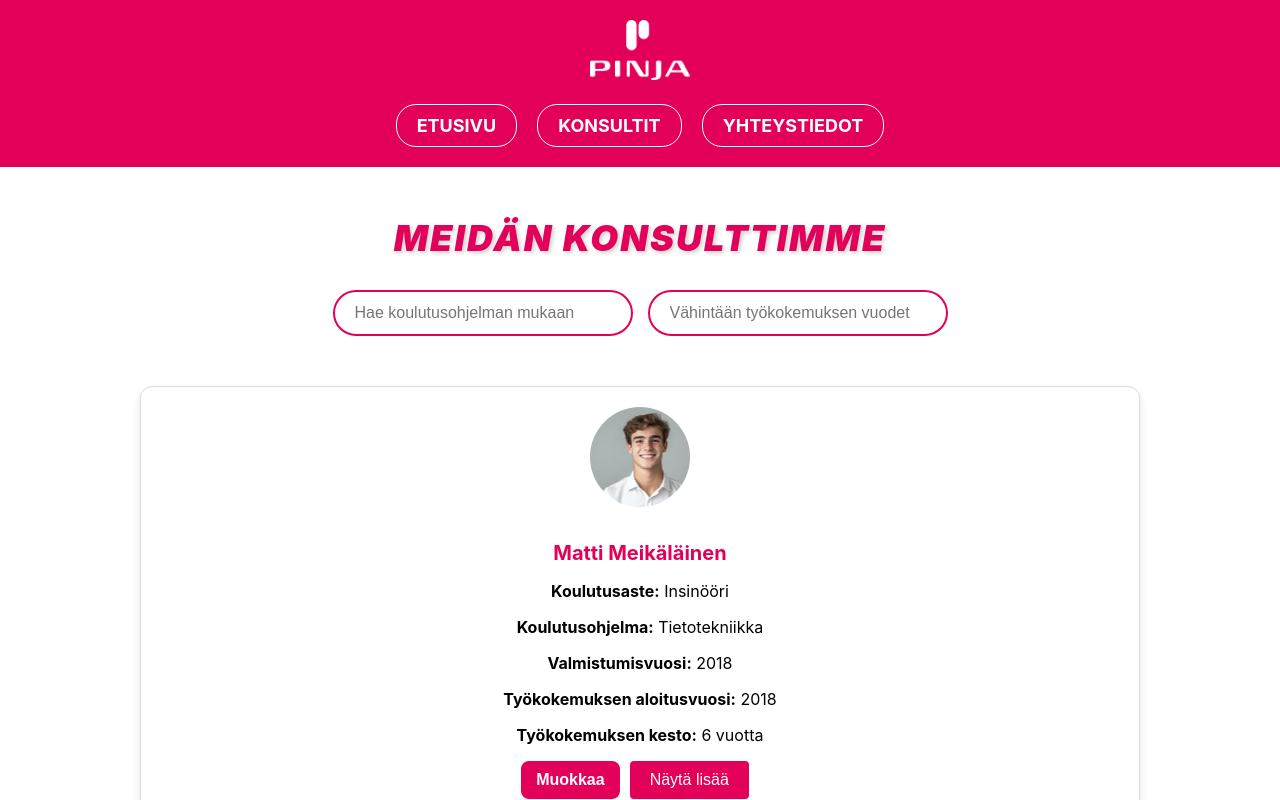
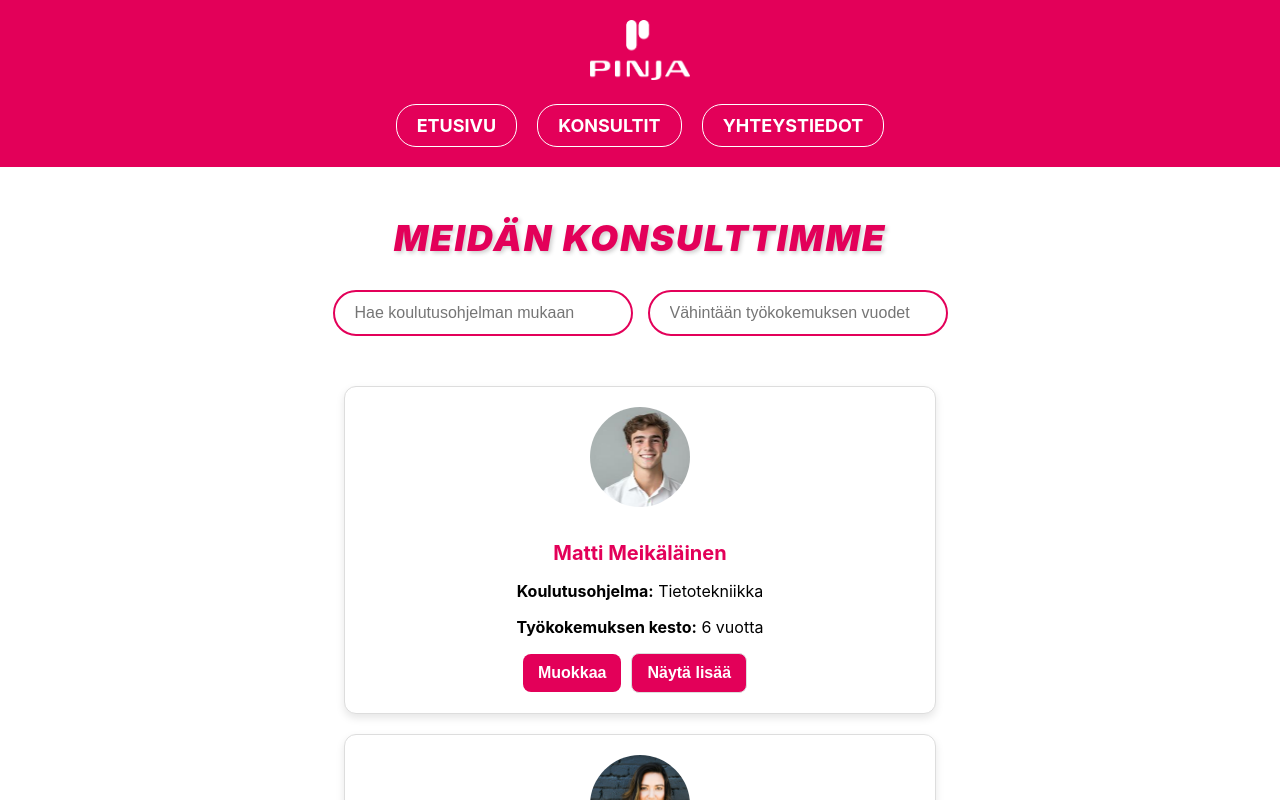
Before and after one commit to JimiPihlaja/pinja, a React (Create React App) app: page / in a window 1280 px wide. Shown: the top 800 px of the page. Built offline with nearby package versions, Linux system fonts and the light colour scheme.

Commit message:
korjasin napit näyttämään samalta

```diff
--- a/package.json
+++ b/package.json
@@ -17,7 +17,6 @@
     "test": "react-scripts test",
     "eject": "react-scripts eject"
   },
-
   "browserslist": {
     "production": [
       ">0.2%",
--- a/src/components/ConsultantEditForms.css
+++ b/src/components/ConsultantEditForms.css
@@ -64,16 +64,16 @@
     background-color: #5a6268;
   }
 
-  .edit-button {
+  button.edit-button {
     background-color: #e30059;
-    color: #fff;
-    padding: 10px 20px;
+    color: white;
     border: none;
-    border-radius: 4px;
+    border-radius: 8px;
+    padding: 10px 15px;
     cursor: pointer;
-    font-size: 1em;
-    text-align: center;
-    transition: background-color 0.3s ease;
+    font-size: 16px;
+    font-weight: 600;
+    transition: background-color 0.3s ease, transform 0.2s ease;
   }
 
   .edit-button:hover {
--- a/src/components/ConsultantList.css
+++ b/src/components/ConsultantList.css
@@ -51,11 +51,14 @@
   border: 1px solid #ddd;
   border-radius: 12px; /* Pehmeämmät kulmat */
   padding: 20px;
-  margin-bottom: 20px;
+  margin: 20px auto; /* Auto-keskitys */
   background-color: white; /* Kirkas taustaväri */
   box-shadow: 0 4px 8px rgba(0, 0, 0, 0.1);
   transition: transform 0.3s ease, box-shadow 0.3s ease;
+  width: 80%; /* Kortin leveyden pienennys */
+  max-width: 550px; /* Maksimileveys */
 }
+
 
 .card:hover {
   transform: translateY(-5px); /* Kortti nousee hieman hoverissa */
@@ -137,3 +140,30 @@ button.edit-button:active {
   outline: none;
   border-bottom: 3px solid #e30059;
 }
+
+.toggle-button {
+  background-color: #e30059; /* Taustaväri */
+  color: #fff; /* Valkoinen teksti */
+  padding: 10px 15px; /* Lisää tilaa */
+  border: 1px solid #ddd; /* Hieman vaaleampi reunus */
+  border-radius: 8px; /* Pyöristetyt kulmat */
+  cursor: pointer; /* Klikattava osoitin */
+  font-size: 16px; /* Mukautettu fonttikoko */
+  font-weight: 600; /* Lihavampi teksti */
+  transition: background-color 0.3s ease, transform 0.2s ease, border-color 0.3s ease; /* Siirtymäefektit */
+}
+
+.toggle-button:hover {
+  background-color: #bf0048; /* Hover-tilan tumma väri */
+  border-color: #e30059; /* Muuttuva reunusväri hoverissa */
+  transform: scale(1.05); /* Hieman suurempi hover-tilassa */
+}
+
+.toggle-button:active {
+  transform: scale(1); /* Palaa normaaliksi klikkauksen jälkeen */
+}
+
+.toggle-button:focus {
+  outline: none; /* Poistaa oletusfokuksen */
+  border-color: #e30059; /* Fokustilassa muuttuva reunus */
+}
--- a/src/components/ConsultantList.js
+++ b/src/components/ConsultantList.js
@@ -174,12 +174,12 @@ const ConsultantList = () => {
                 className="consultant-image"
               />
               <h3 className="consultantName">{consultant.name}</h3>
-              <p><strong>Koulutusaste:</strong> {consultant.education.degree}</p>
               <p><strong>Koulutusohjelma:</strong> {consultant.education.program}</p>
-              <p><strong>Valmistumisvuosi:</strong> {consultant.education.graduationYear}</p>
 
               {isExpanded && (
                 <>
+                  <p><strong>Koulutusaste:</strong> {consultant.education.degree}</p>
+                  <p><strong>Valmistumisvuosi:</strong> {consultant.education.graduationYear}</p>
                   <h4>Suoritetut sertifikaatit ja kurssit:</h4>
                   <ul className="noBullets">
                     {consultant.certifications.map((cert, index) => (
@@ -196,10 +196,10 @@ const ConsultantList = () => {
                       </li>
                     ))}
                   </ul>
+                  <p><strong>Työkokemuksen aloitusvuosi:</strong> {consultant.workExperience.startYear}</p>
                 </>
               )}
 
-              <p><strong>Työkokemuksen aloitusvuosi:</strong> {consultant.workExperience.startYear}</p>
               <p><strong>Työkokemuksen kesto:</strong> {new Date().getFullYear() - consultant.workExperience.startYear} vuotta</p>
               <button className="edit-button" onClick={() => handleEdit(consultant)}>
                 Muokkaa
@@ -208,8 +208,8 @@ const ConsultantList = () => {
                 className="toggle-button"
                 onClick={() => toggleExpand(consultant.id)}
               >
-                {expandedConsultants[consultant.id] ? "Näytä vähemmän" : "Näytä lisää"}
-                </button>
+                {isExpanded ? "Näytä vähemmän" : "Näytä lisää"}
+              </button>
             </div>
           );
         })
```
